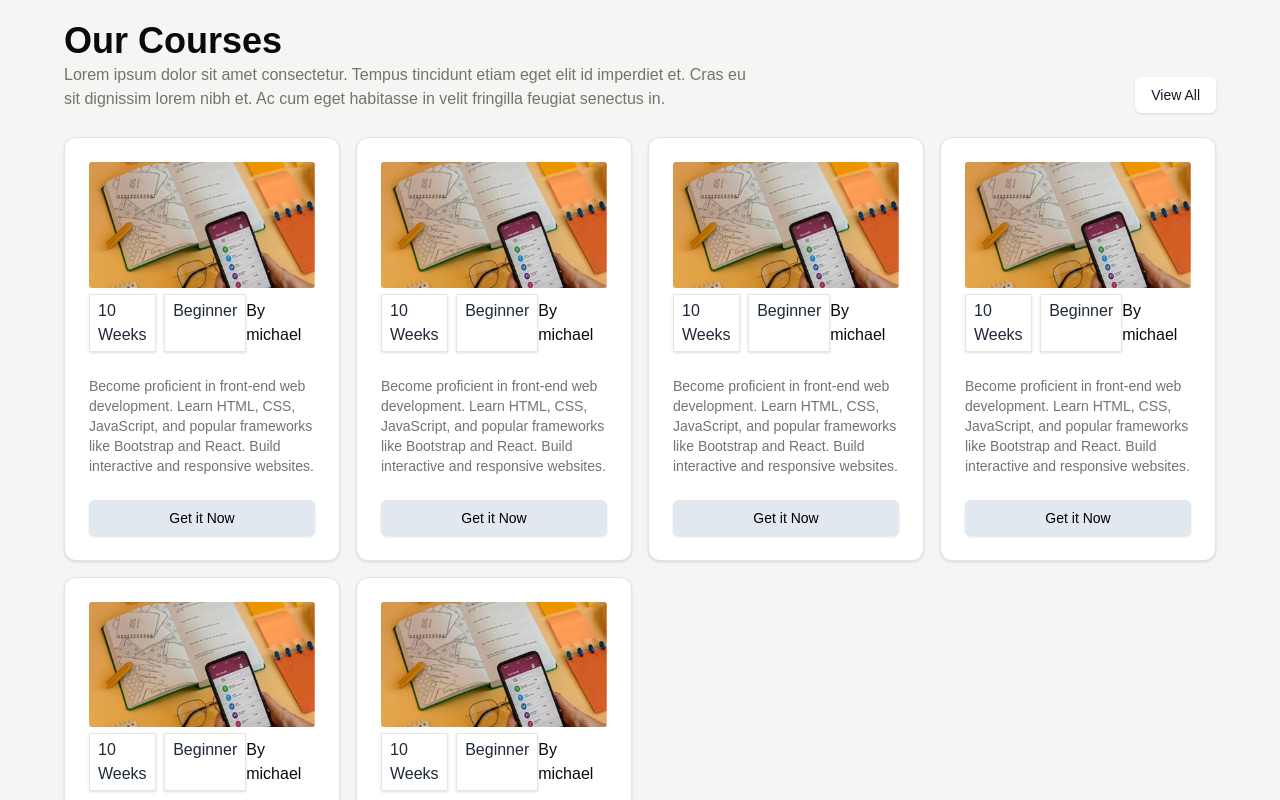
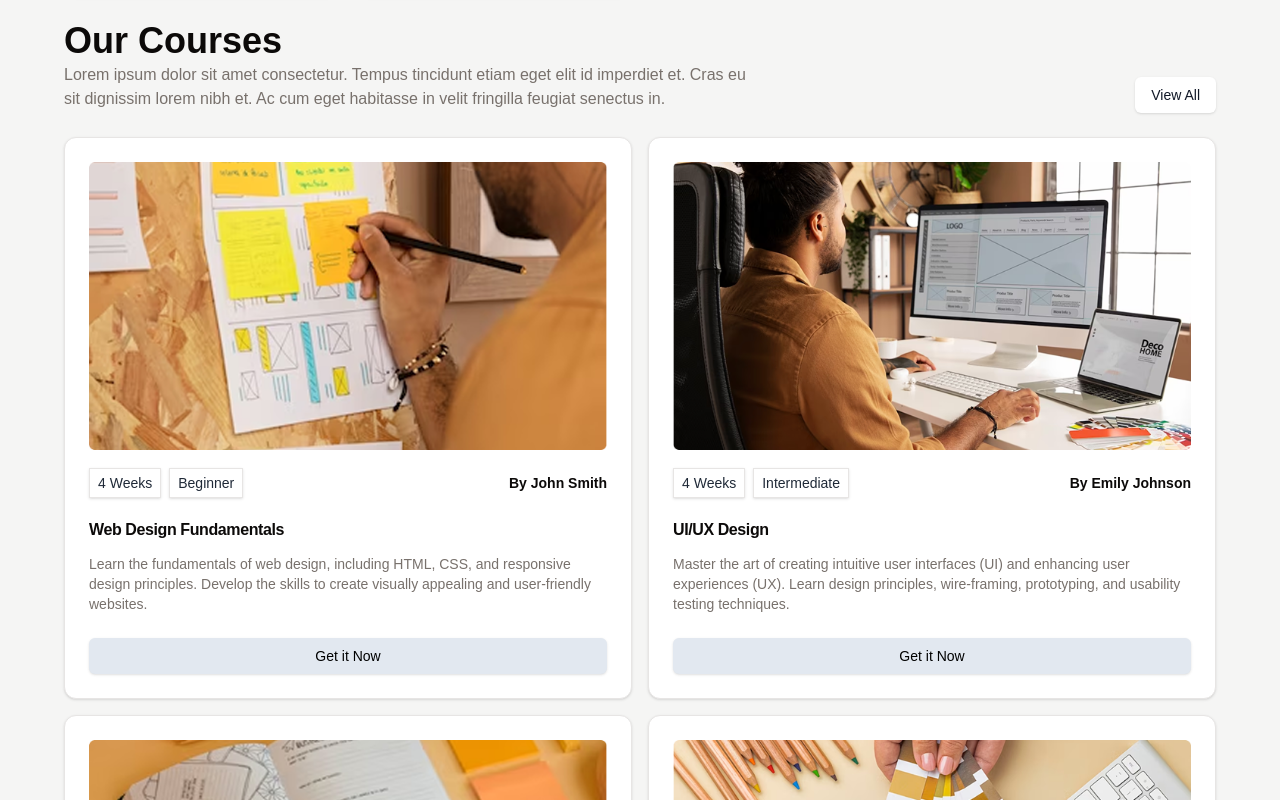
Before and after one commit to kasahun-welela/e-learning, a Next.js app: page / in a window 1280 px wide. Shown: the part 1260-2060 px from the top of the page. Built offline with nearby package versions, Linux system fonts and the light colour scheme.

Commit message:
make it dynamic

```diff
--- a/components/CourseCard.tsx
+++ b/components/CourseCard.tsx
@@ -12,28 +12,35 @@ import { courses } from "@/dummyData";
 
 export default function CourseCard() {
   return (
-    <div className="grid grid-cols-1 md:grid-cols-2 lg:grid-cols-4 gap-4">
+    <div className="grid grid-cols-1 md:grid-cols-2 gap-4">
       {courses.map((course) => (
-        <Card className="max-w-md">
+        <Card className="" key={course.title}>
           <CardHeader>
-            <Image src="/mobile.png" alt="mobile" width={1000} height={1000} />
-            <div className="flex justify-between items-center mt-2">
+            <Image
+              src={course.img}
+              alt={course.title}
+              width={1000}
+              height={1000}
+            />
+            <div className="pt-3 flex justify-between items-center text-sm">
               <div className="flex gap-2">
                 <p className="text-gray-800 bg-white shadow py-1 px-2 border">
-                  10 Weeks
+                  {course.duration}
                 </p>
                 <p className="text-gray-800 bg-white shadow py-1 px-2 border">
-                  Beginner
+                  {course.level}
                 </p>
               </div>
-              <p>By michael</p>
+              <p className="font-semibold">By {course.instructor}</p>
             </div>
           </CardHeader>
+
           <CardContent>
-            <p className="text-sm text-muted-foreground">
-              Become proficient in front-end web development. Learn HTML, CSS,
-              JavaScript, and popular frameworks like Bootstrap and React. Build
-              interactive and responsive websites.
+            <h1 className="font-semibold leading-none tracking-tight">
+              {course.title}
+            </h1>
+            <p className="mt-4 text-sm text-muted-foreground">
+              {course.description}
             </p>
           </CardContent>
           <CardFooter>
--- a/dummyData.js
+++ b/dummyData.js
@@ -33,7 +33,7 @@ const benefit = [
 
 const courses = [
     {
-        "img": "web.png",
+        "img": "/web.png",
         "title": "Web Design Fundamentals",
         "level": "Beginner",
         "instructor": "John Smith",
@@ -41,7 +41,7 @@ const courses = [
         "description": "Learn the fundamentals of web design, including HTML, CSS, and responsive design principles. Develop the skills to create visually appealing and user-friendly websites."
     },
     {
-        "img": "uiux.png",
+        "img": "/uiux.png",
         "title": "UI/UX Design",
         "level": "Intermediate",
         "instructor": "Emily Johnson",
@@ -49,7 +49,7 @@ const courses = [
         "description": "Master the art of creating intuitive user interfaces (UI) and enhancing user experiences (UX). Learn design principles, wire-framing, prototyping, and usability testing techniques."
     },
     {
-        "img": "mobile.png",
+        "img": "/mobile.png",
         "title": "Mobile App Development",
         "level": "Intermediate",
         "instructor": "David Brown",
@@ -57,7 +57,7 @@ const courses = [
         "description": "Dive into the world of mobile app development. Learn to build native iOS and Android applications using industry-leading frameworks like Swift and Kotlin."
     },
     {
-        "img": "graphics.png",
+        "img": "/graphics.png",
         "title": "Graphics Design for Beginners",
         "level": "Beginner",
         "instructor": "Sarah Thompson",
@@ -65,7 +65,7 @@ const courses = [
         "description": "Discover the fundamentals of graphic design, including typography, color theory, layout design, and image manipulation techniques. Create visually stunning designs for print and digital media."
     },
     {
-        "img": "frontend.png",
+        "img": "/frontend.png",
         "title": "Front-End Web Development",
         "level": "Intermediate",
         "instructor": "Michael Adams",
@@ -73,7 +73,7 @@ const courses = [
         "description": "Become proficient in front-end web development. Learn HTML, CSS, JavaScript, and popular frameworks like Bootstrap and React. Build interactive and responsive websites."
     },
     {
-        "img": "javascript.png",
+        "img": "/javascript.png",
         "title": "Advanced JavaScript",
         "level": "Advance",
         "instructor": "Jennifer Wilson",
```
